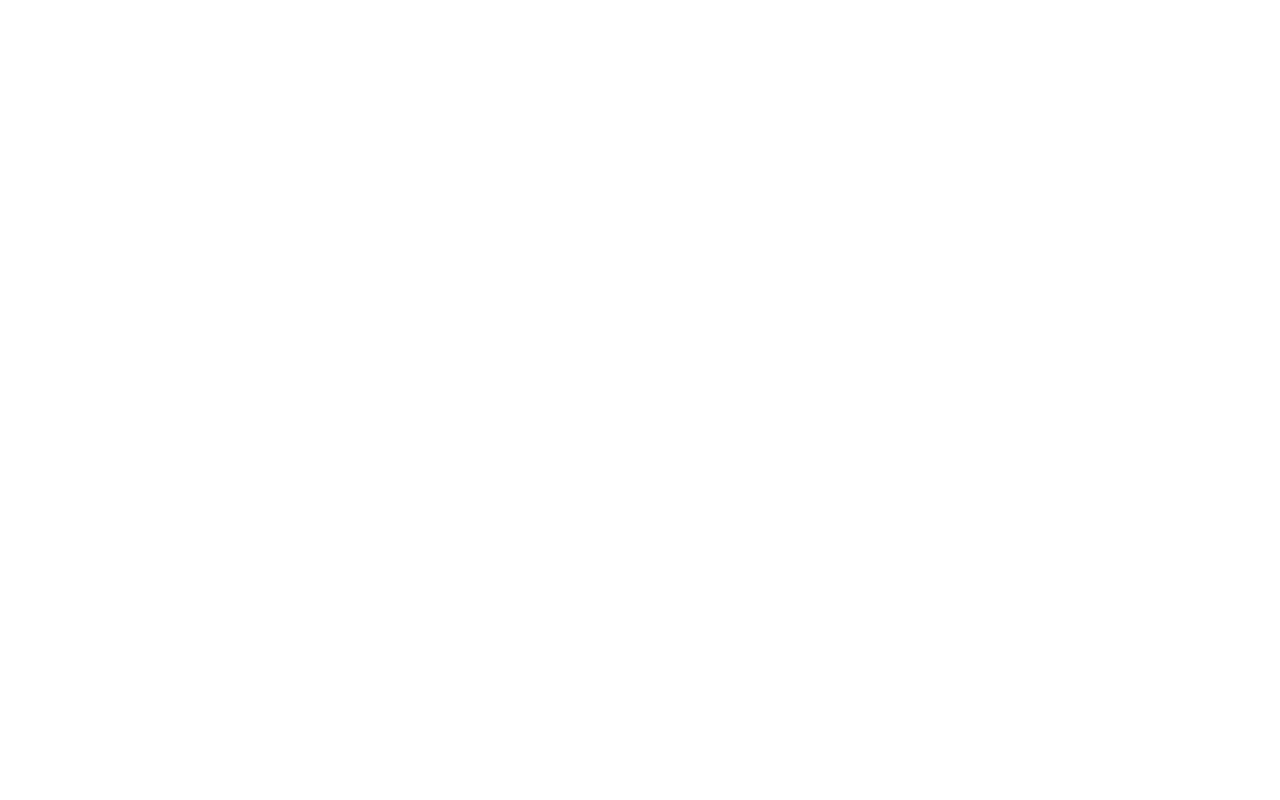
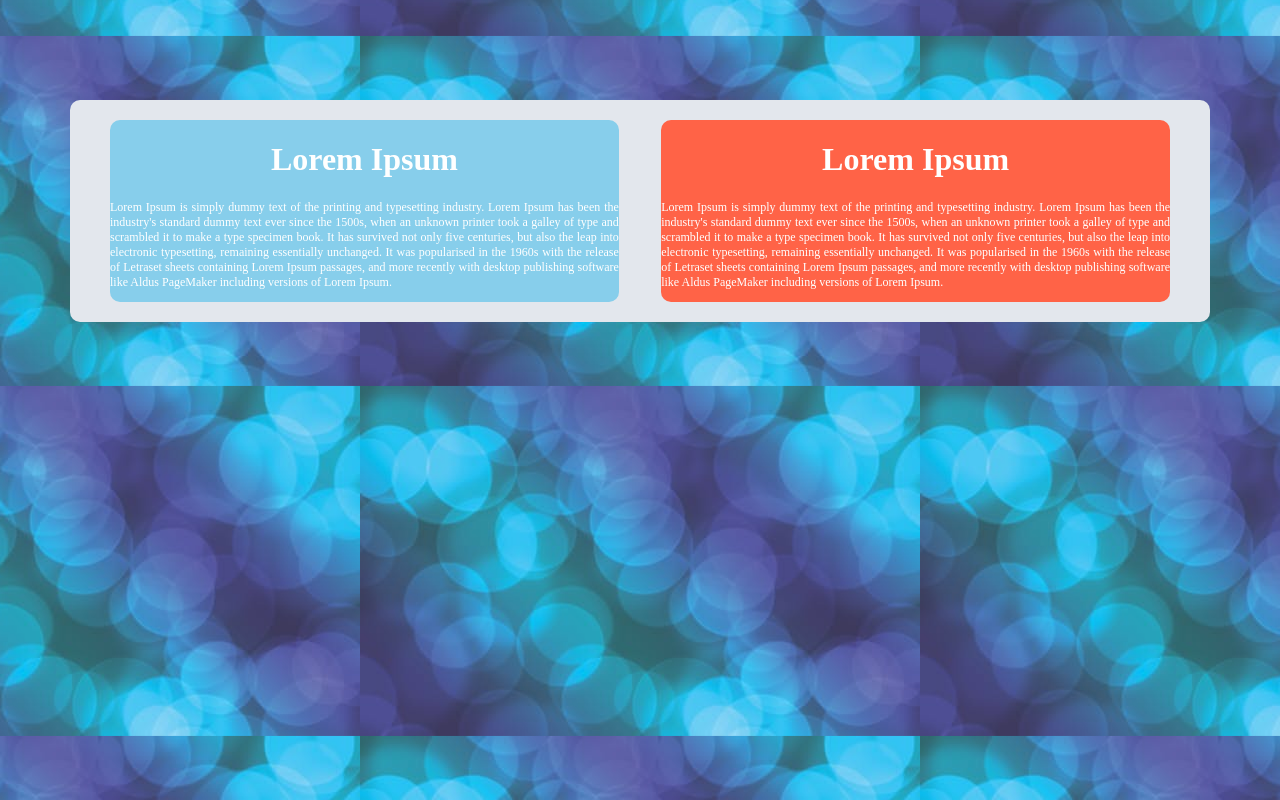
Before and after one commit to Valiuzas/css-uzduotis, a plain HTML site: page index.html in a window 1280 px wide. Drawn offline with Linux system fonts and the light colour scheme.

Commit message:
padaryta

```diff
--- /dev/null
+++ b/CSS1/style.css
@@ -0,0 +1,34 @@
+body {
+    background-position: center;
+    background-image: url("../image/foto.jpeg");
+    background-repeat: repeat;
+}
+
+.container {
+    max-width: 1140px;
+    margin: 100px auto;
+    background-color: rgb(227, 231, 237);
+    box-sizing: border-box;
+    padding:20px 40px;
+}
+
+.left-container {
+    background-color: tomato;
+}
+
+.right-container {
+    background-color: skyblue;
+}
+
+.border-radius {border-radius: 10px;}
+
+.left-container {width: 48%; float: right;}
+.right-container {width: 48%; float: left;}
+
+div {box-sizing: border-box;}
+
+.clearfix {clear: both;}
+
+.text {color: white; text-align: justify; font-size: 12px;}
+
+h1 {color: white; text-align: center;}
--- a/index.html
+++ b/index.html
@@ -2,9 +2,41 @@
 <html lang="en">
 <head>
     <meta charset="UTF-8">
-    <title>Title</title>
+    <title>uzduotis css</title>
+    <link href="CSS1/style.css" rel="stylesheet" type="text/css">
 </head>
 <body>
+<div class="container border-radius">
+    <div class="left-container border-radius">
+        <div class="title">
+            <h1>Lorem Ipsum</h1>
+        </div>
+        <div class="text">
+            <p>Lorem Ipsum is simply dummy text of the printing and typesetting industry.
+                Lorem Ipsum has been the industry's standard dummy text ever since the 1500s,
+                when an unknown printer took a galley of type and scrambled it to make a type specimen book.
+                It has survived not only five centuries, but also the leap into electronic typesetting,
+                remaining essentially unchanged. It was popularised in the 1960s with the release of
+                Letraset sheets containing Lorem Ipsum passages, and more recently with desktop publishing
+                software like Aldus PageMaker including versions of Lorem Ipsum.</p>
+        </div>
+    </div>
+    <div class="right-container border-radius">
+        <div class="title">
+            <h1>Lorem Ipsum</h1>
+        </div>
+        <div class="text">
+            <p>Lorem Ipsum is simply dummy text of the printing and typesetting industry.
+                Lorem Ipsum has been the industry's standard dummy text ever since the 1500s,
+                when an unknown printer took a galley of type and scrambled it to make a type specimen book.
+                It has survived not only five centuries, but also the leap into electronic typesetting,
+                remaining essentially unchanged. It was popularised in the 1960s with the release of
+                Letraset sheets containing Lorem Ipsum passages, and more recently with desktop publishing
+                software like Aldus PageMaker including versions of Lorem Ipsum.</p>
+        </div>
+    </div>
+    <div class="clearfix"></div>
+</div>
 
 </body>
 </html>
```
Also changed, not shown: image/foto.jpeg (added), 1 other file.
